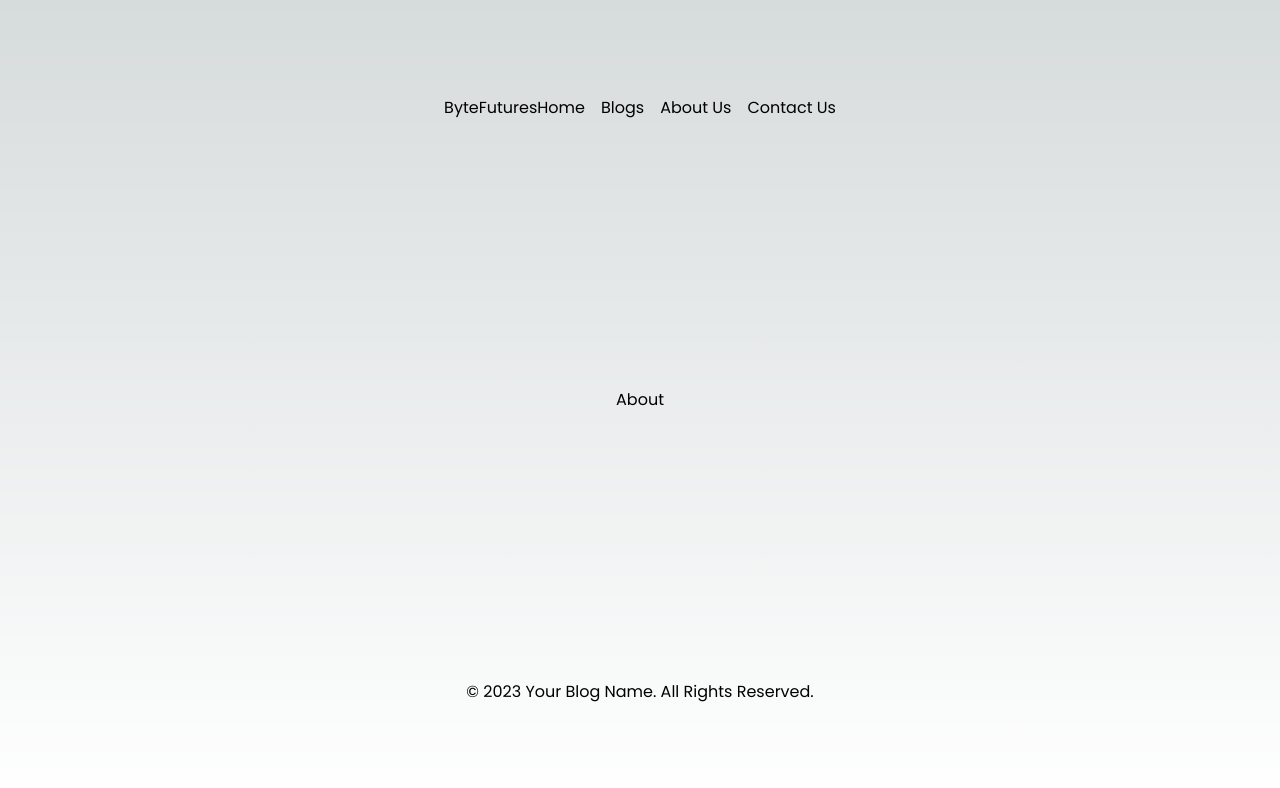
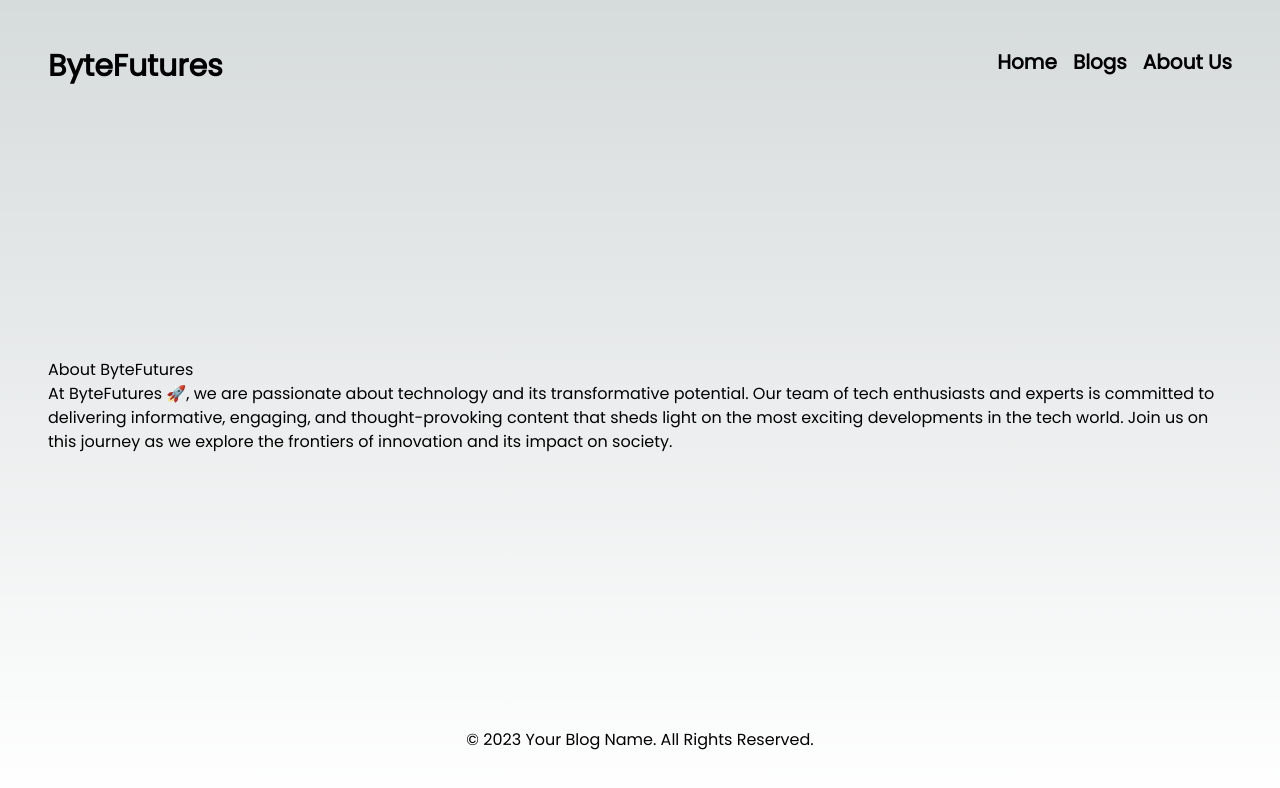
Before and after one commit to Maneesha-Maduranga/Next-Blog, a Next.js app: page /about in a window 1280 px wide. Shown: the top 788 px of the page. Built offline with nearby package versions, Linux system fonts and the light colour scheme.

Commit message:
Create sampla data for represent database

```diff
--- a/app/about/page.jsx
+++ b/app/about/page.jsx
@@ -1,7 +1,15 @@
 export default function about() {
   return (
     <div>
-      <h1>About</h1>
+      <h1>About ByteFutures</h1>
+      <p>
+        At ByteFutures 🚀, we are passionate about technology and its
+        transformative potential. Our team of tech enthusiasts and experts is
+        committed to delivering informative, engaging, and thought-provoking
+        content that sheds light on the most exciting developments in the tech
+        world. Join us on this journey as we explore the frontiers of innovation
+        and its impact on society.
+      </p>
     </div>
   );
 }
--- a/app/components/Footer.jsx
+++ b/app/components/Footer.jsx
@@ -1,6 +1,6 @@
 export default function Footer() {
   return (
-    <footer className='flex items-center'>
+    <footer className='flex justify-center '>
       <div>
         <p>&copy; 2023 Your Blog Name. All Rights Reserved.</p>
       </div>
--- a/app/components/Navbar.jsx
+++ b/app/components/Navbar.jsx
@@ -3,14 +3,19 @@ import Link from 'next/link';
 export default function Navbar() {
   return (
     <>
-      <nav className='flex justify-between px-4'>
-        <h1>ByteFutures</h1>
-        <ul className='flex gap-4'>
-          <Link href='/'>Home</Link>
-          <Link href='/blogs'>Blogs</Link>
-          <Link href='/about'>About Us</Link>
-          <Link href='/contact'>Contact Us</Link>
-        </ul>
+      <nav className='flex justify-between'>
+        <h1 className='text-3xl font-semibold'>ByteFutures</h1>
+        <div className='flex gap-4 text-xl font-semibold '>
+          <Link href='/' className='hover:border-b-2 border-white'>
+            Home
+          </Link>
+          <Link href='/blogs' className='hover:border-b-2 border-white'>
+            Blogs
+          </Link>
+          <Link href='/about' className='hover:border-b-2 border-white'>
+            About Us
+          </Link>
+        </div>
       </nav>
     </>
   );
--- a/app/contact/page.jsx
+++ /dev/null
@@ -1,7 +0,0 @@
-export default function contact() {
-  return (
-    <div>
-      <h1>Contact</h1>
-    </div>
-  );
-}
--- a/app/layout.jsx
+++ b/app/layout.jsx
@@ -16,7 +16,7 @@ export default function RootLayout({ children }) {
   return (
     <html lang='en'>
       <body
-        className={`${poppins.className} flex h-screen flex-col items-center justify-between p-24`}
+        className={`${poppins.className} flex h-screen flex-col  justify-between p-12`}
       >
         <Navbar />
         <main>{children}</main>
--- /dev/null
+++ b/data/db.json
@@ -0,0 +1,33 @@
+{
+    "blogs":[
+        {
+            "id":1,
+            "title": "Blockchain Technology: Beyond Cryptocurrency",
+            "author": "Jane Smith",
+            "date": "2023-09-18",
+            "categories": ["Blockchain and Cryptocurrency", "Emerging Technologies"],
+            "tags": ["Blockchain", "Cryptocurrency", "Decentralization"],
+            "content": "Blockchain technology initially gained prominence as the foundation of cryptocurrencies like Bitcoin. However, its potential extends far beyond digital currencies. In this post, we'll take a deep dive into blockchain's applications in various industries, such as supply chain management, healthcare, and voting systems. Discover how this decentralized technology is poised to disrupt traditional systems and enhance security and transparency across the board."
+        },
+        {
+                "id":2,
+                "title": "The Future of Artificial Intelligence: What Lies Ahead",
+                "author": "John Doe",
+                "date": "2023-09-21",
+                "categories": ["AI and Machine Learning", "Emerging Technologies"],
+                "tags": ["Artificial Intelligence", "Technology Trends", "Machine Learning"],
+                "content": "Artificial Intelligence (AI) has rapidly evolved in recent years, and its future promises to be nothing short of revolutionary. From self-driving cars to virtual assistants, AI is poised to reshape our world. In this post, we'll explore some of the exciting developments on the horizon for AI and what they mean for society. Join us as we delve into the possibilities of AI-driven healthcare, autonomous robotics, and much more."
+        },
+        {
+            "id":3,
+            "title": "The Rise of Quantum Computing: A New Era in Computation",
+            "author": "David Anderson",
+            "date": "2023-09-15",
+            "categories": ["Quantum Computing", "Emerging Technologies"],
+            "tags": ["Quantum Computing", "Quantum Algorithms", "Superposition"],
+            "content": "Quantum computing is on the verge of reshaping our approach to complex problem-solving. In this post, we'll demystify the world of quantum computing, explaining its fundamental principles and highlighting its applications in cryptography, drug discovery, and optimization. Join us for an exciting journey into the quantum realm and discover the potential of this groundbreaking technology."
+          }
+
+
+    ]
+}
```
